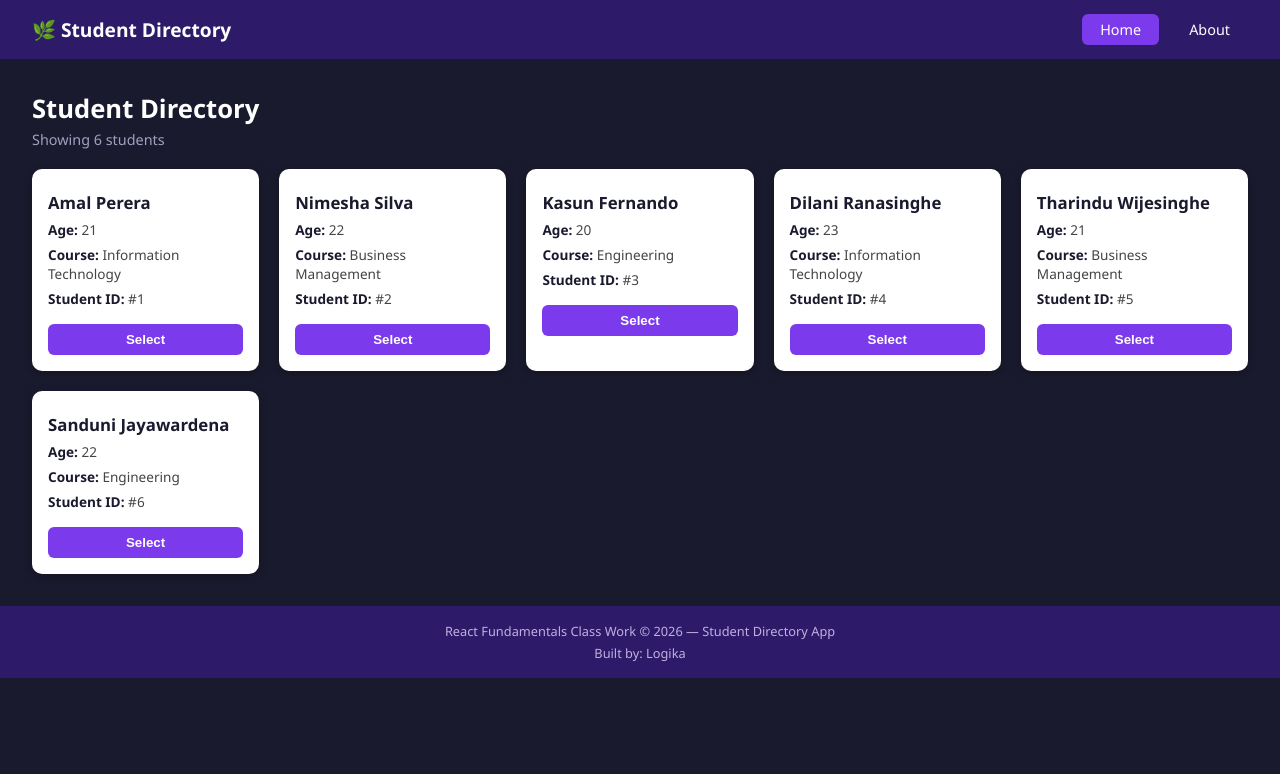
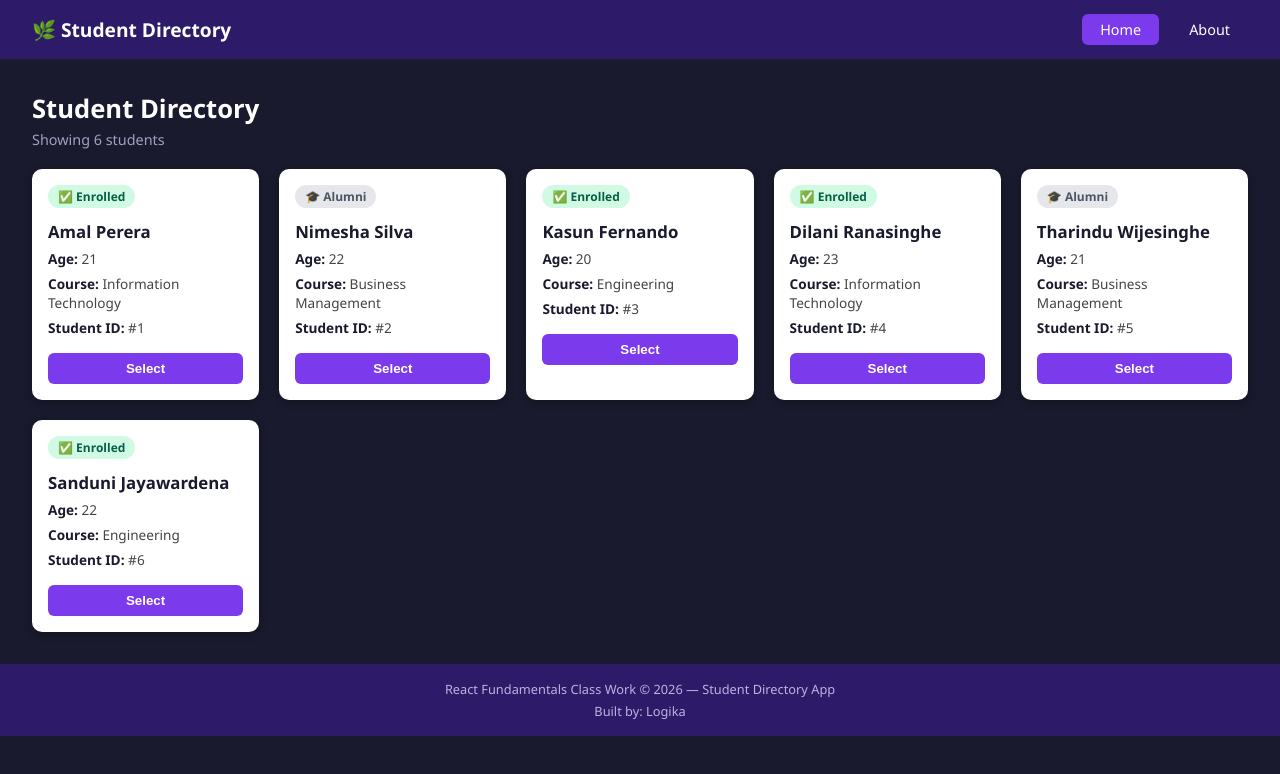
Before and after one commit to s-logika/student-directory, a React (Vite) app: page / in a window 1280 px wide. Shown: the top 774 px of the page. Built offline with nearby package versions, Linux system fonts and the light colour scheme.

Commit message:
Task 5: Add conditional rendering for Enrolled and Alumni badges

```diff
--- a/src/components/StudentCard.css
+++ b/src/components/StudentCard.css
@@ -44,3 +44,24 @@
 .select-btn.selected {
     background-color: #4c1d95;
 }
+
+.badge {
+    display: inline-flex;
+    align-items: center;
+    gap: 4px;
+    font-size: 0.75rem;
+    font-weight: 600;
+    padding: 3px 10px;
+    border-radius: 20px;
+    width: fit-content;
+}
+
+.badge-enrolled {
+    background-color: #d1fae5;
+    color: #065f46;
+}
+
+.badge-alumni {
+    background-color: #e5e7eb;
+    color: #4b5563;
+}
--- a/src/components/StudentCard.jsx
+++ b/src/components/StudentCard.jsx
@@ -3,6 +3,11 @@ import "./StudentCard.css";
 function StudentCard({ student }) {
     return (
         <div className="card">
+            {student.isActive ? (
+                <span className="badge badge-enrolled">✅ Enrolled</span>
+            ) : (
+                <span className="badge badge-alumni">🎓 Alumni</span>
+            )}
             <p className="card-name">{student.name}</p>
             <p className="card-detail">
                 <span>Age:</span> {student.age}
```
